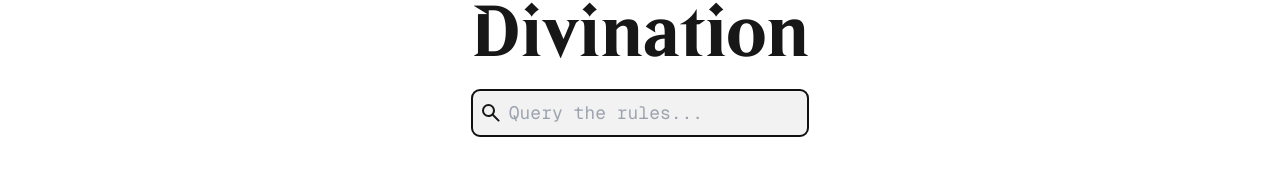
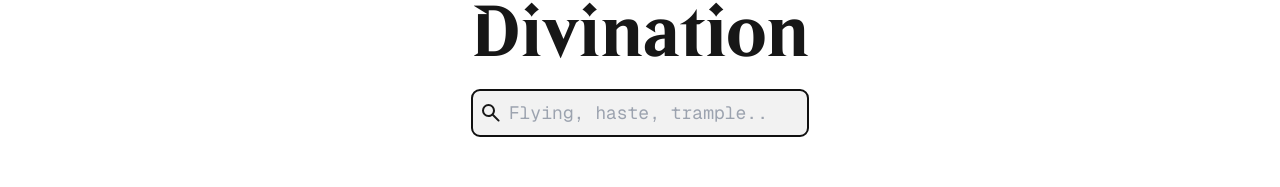
Before and after one commit to divination-nz/divination-web, a Next.js app: page / in a window 1280 px wide. Shown: the part 390-577 px from the top of the page. Built offline with nearby package versions, Linux system fonts and the light colour scheme; no server answers.

Commit message:
Update placeholder text

```diff
--- a/src/components/SearchBar.tsx
+++ b/src/components/SearchBar.tsx
@@ -43,7 +43,7 @@ export const SearchBar: FC<SearchBarProps> = ({
         className='font-[family-name:var(--font-geist-mono)] text-black dark:text-white bg-black/[.05] dark:bg-white/[.06] px-9 py-0.5 rounded-lg border-2 border-solid border-black/[.08] dark:border-white/[.145] hover:border-black dark:hover:border-white hover:focus:border-black/[.08] text-lg w-full h-12'
         type='text'
         onChange={handleChange}
-        placeholder='Query the rules...'
+        placeholder='Flying, haste, trample...'
       />
     </div>
   );
```
